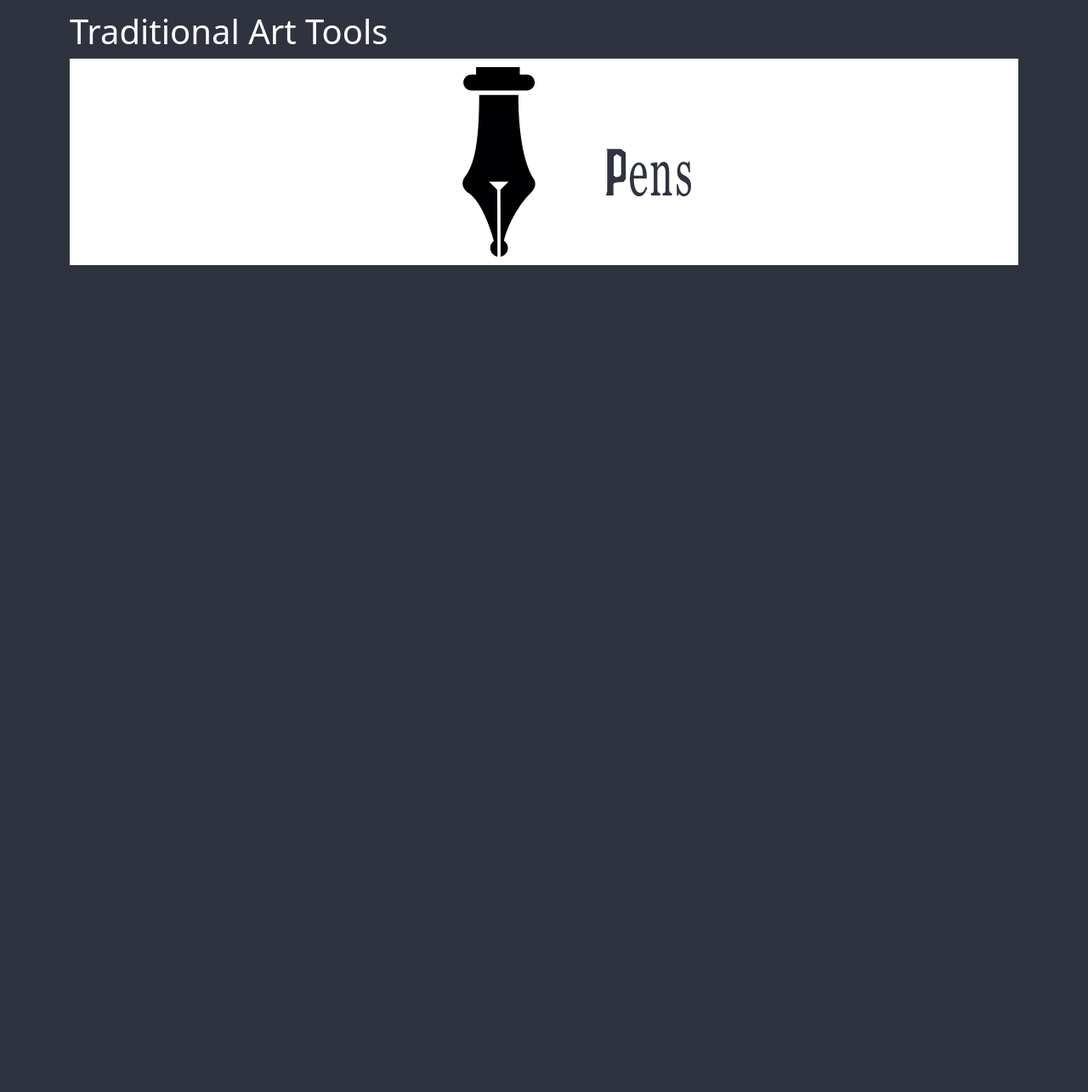
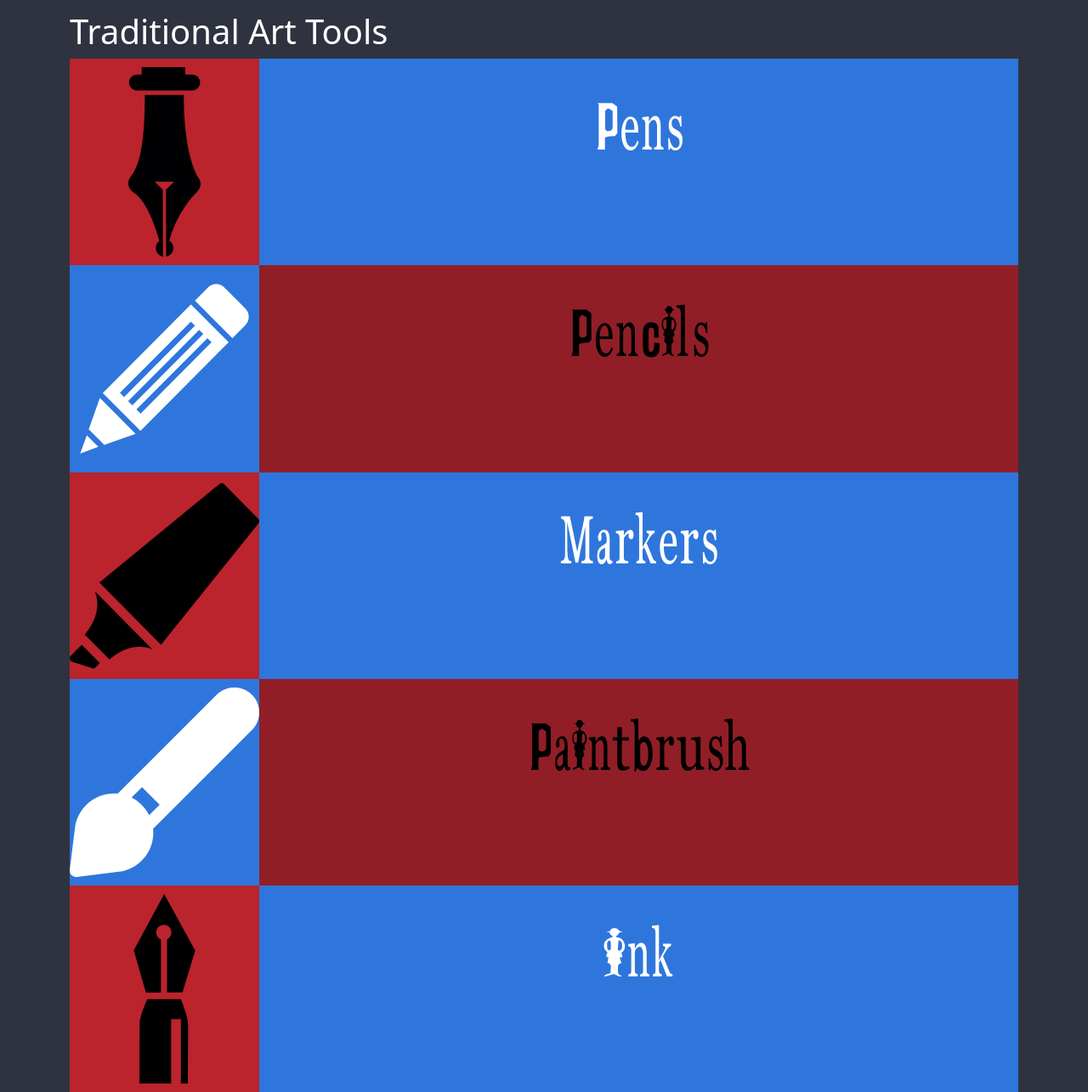
Before and after one commit to SheldonAldridge/Quewin-Website, a plain HTML site: page aboutMe.html in a window 1280 px wide. Shown: the part 711-1996 px from the top of the page at 85% size. Before the commit the page ends 1023 px from the top, so only its background shows below. Drawn offline with nearby package versions, Linux system fonts and the light colour scheme.

Commit message:
Update skills

```diff
--- a/Resources/Js/aboutMe.js
+++ b/Resources/Js/aboutMe.js
@@ -20,7 +20,15 @@ const aboutMe = Vue.createApp({
       },
       skills:{
         pens:"Pens",
-        pensImage:"/Resources/Images/Skills_Images/Pen.svg"
+        pensImage:"/Resources/Images/Skills_Images/Pen.svg",
+        pencil:"Pencils",
+        pencilImage:"/Resources/Images/Skills_Images/Pencil.svg",
+        marker:"Markers",
+        markerImage:"/Resources/Images/Skills_Images/Marker.svg",
+        paintbrush:"Paintbrush",
+        paintbrushImage:"/Resources/Images/Skills_Images/paintbrush.svg",
+        ink:"Ink",
+        inkImage:"/Resources/Images/Skills_Images/ink.svg",
       }
     }
   }
--- a/Resources/css/aboutMe.css
+++ b/Resources/css/aboutMe.css
@@ -19,7 +19,7 @@ body{
     --Alizarin-Crimson-dark: #911e26;
     --Crayolas-Outer-Space: #2E333F;
     --Crayolas-Gold: #DFC18A;
-    --white:#ffff;
+    --white:#ffffff;
     --black-Outer-Space: #000000;
 }
 
@@ -60,22 +60,44 @@ body{
     margin-top: 1rem;
 }
 
-.skill-background{
+.skill-flex{
     display: flex;
     max-width: 100%;
-    background-color: var(--white);
-    position: relative;
-    justify-content: center;
-    align-items: center;
 }
 
-.skill-background img{
-    margin:10px;
+.skill-background{
+    background-color: var(--Alizarin-Crimson-light);
     width: 20%;
 
 }
 
-.skill-background h1{
-    color: var(--Crayolas-Outer-Space);
+.skill-background img{
+    margin: 10px auto;
+    width: 100%;
+}
 
+.skill-text-background{
+    background-color: var(--Celtic-Blue);
+    flex:1;
 }
+
+.skill-text-background h1{
+    color: var(--white);
+    text-align: center;
+}
+
+#revers-background{
+    background-color: var(--Celtic-Blue);
+}
+
+#revers-background img{
+    filter:invert(100%) sepia(0%) saturate(1%) hue-rotate(330deg) brightness(103%) contrast(100%);
+}
+
+#revers-text-background{
+    background-color: var(--Alizarin-Crimson-dark);
+}
+
+#revers-text-background h1{
+    color: var(--black-Outer-Space);
+}
--- a/aboutMe.html
+++ b/aboutMe.html
@@ -63,13 +63,57 @@
                     <h1 class="display-1">Skills</h1>
                     <h3 class="display-6">Traditional Art Tools</h3>
 
+                <div class="skill-flex">
                     <div class="skill-background">
                         <img :src="skills.pensImage" alt="Pen Icons">
+                    </div>
+                    <div class="skill-text-background">
                         <h1 class="display-1">{{skills.pens}}</h1>
                     </div>
-
                 </div>
 
+                <div class="skill-flex">
+                    <div class="skill-background" id="revers-background">
+                        <img :src="skills.pencilImage" alt="Pencil Icons">
+                    </div>
+                    <div class="skill-text-background" id="revers-text-background">
+                        <h1 class="display-1">{{skills.pencil}}</h1>
+                    </div>
+                </div>
+
+                <div class="skill-flex">
+                    <div class="skill-background">
+                        <img :src="skills.markerImage" alt="Pen Icons">
+                    </div>
+                    <div class="skill-text-background">
+                        <h1 class="display-1">{{skills.marker}}</h1>
+                    </div>
+                </div>
+
+                <div class="skill-flex">
+                    <div class="skill-background" id="revers-background">
+                        <img :src="skills.paintbrushImage" alt="Pencil Icons">
+                    </div>
+                    <div class="skill-text-background" id="revers-text-background">
+                        <h1 class="display-1">{{skills.paintbrush}}</h1>
+                    </div>
+                </div>
+
+                <div class="skill-flex">
+                    <div class="skill-background">
+                        <img :src="skills.inkImage" alt="Pen Icons">
+                    </div>
+                    <div class="skill-text-background">
+                        <h1 class="display-1">{{skills.ink}}</h1>
+                    </div>
+                </div>
+
+
+
+
+
+
+            </div>
             </div>
         </div>
 
```
